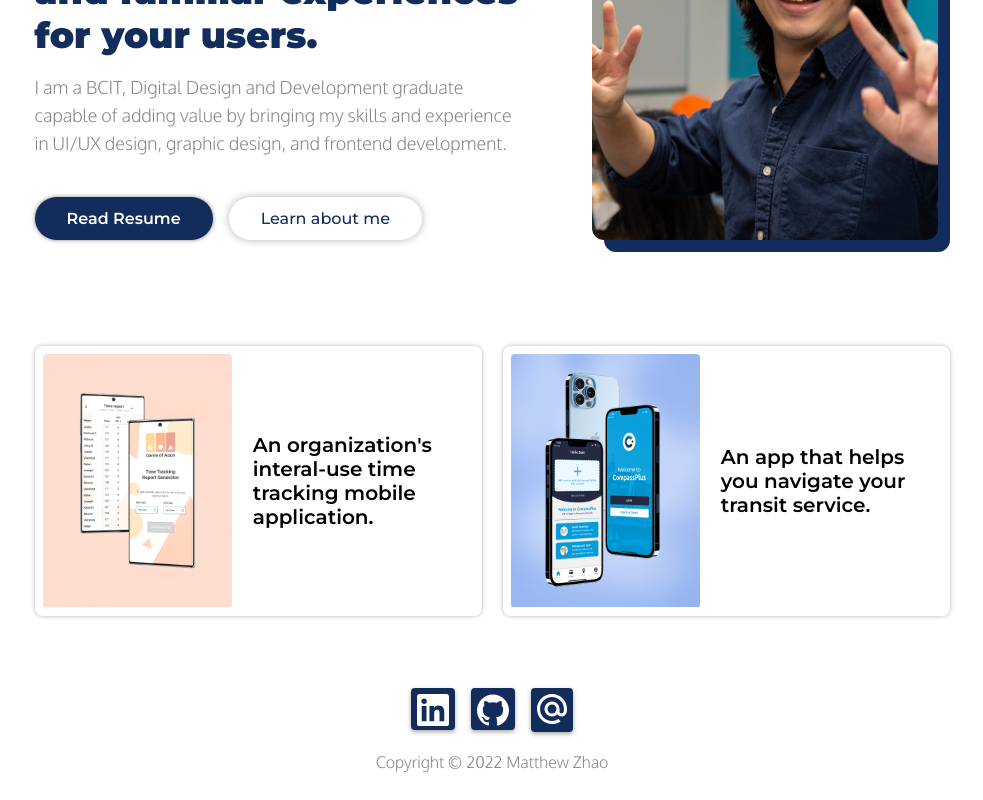
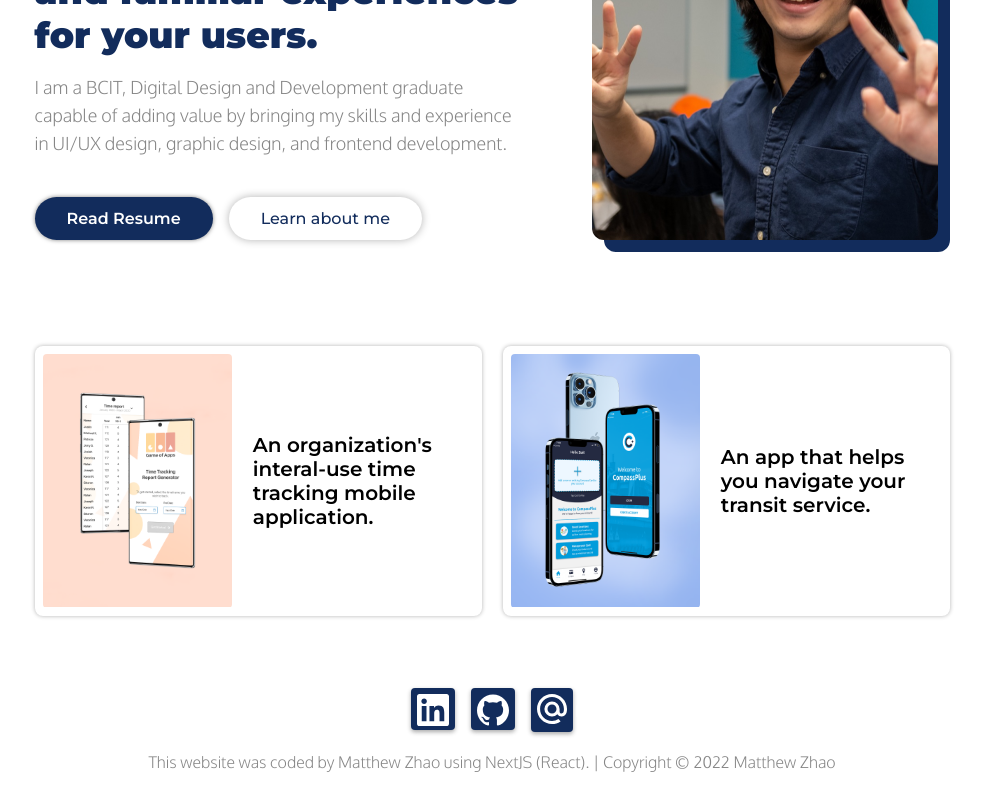
Before and after one commit to ItsMe-Matt/portfolio2, a Next.js app: page / in a window 1280 px wide. Shown: the part 339-1139 px from the top of the page, without its empty margins (148-1131 px from the left). Built offline with nearby package versions, Linux system fonts and the light colour scheme.

Commit message:
fixing footer width

```diff
--- a/comps/Footer/index.js
+++ b/comps/Footer/index.js
@@ -48,7 +48,7 @@ export default function Footer({
 
 
        <Text>
-        Copyright &copy; 2022 Matthew Zhao
+       This website was coded by Matthew Zhao using NextJS (React). | Copyright &copy; 2022 Matthew Zhao
        </Text>
 
     </Container>
@@ -73,6 +73,7 @@ flex-direction: column;
 align-items: center;
 
 margin: 0 0 20px 0;
+padding: 0 16px;
 }
 `
 
@@ -172,7 +173,7 @@ font-size: 12px;
 font-weight: 300;
 line-height: 15px;
 letter-spacing: 0em;
-text-align: left;
+text-align: center;
 
 }
 `
```
